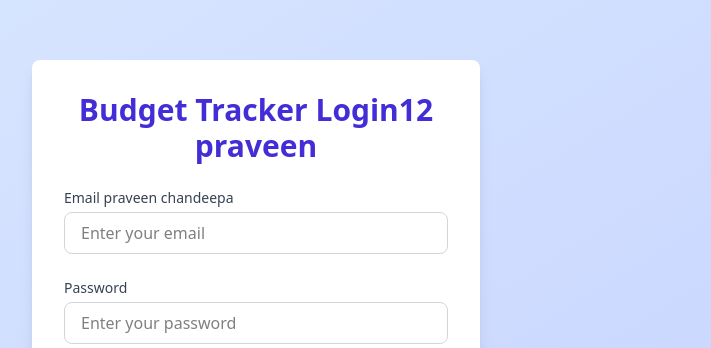
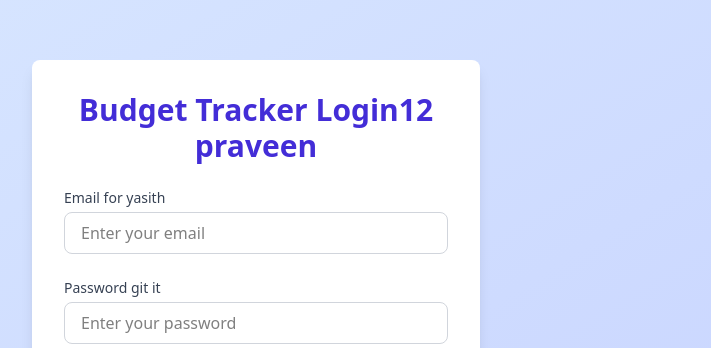
Before and after one commit to praveentecsl/budget-tracker, a React (Vite) app in the folder frontend/: page / in a window 1280 px wide. Shown: the part 150-498 px from the top of the page, without its empty margins (384-1095 px from the left). Built offline with nearby package versions, Linux system fonts and the light colour scheme.

Commit message:
test the docker compose up

```diff
--- a/frontend/src/App.jsx
+++ b/frontend/src/App.jsx
@@ -31,7 +31,7 @@
         <h1 className="text-3xl font-bold text-center text-indigo-700 mb-6">Budget Tracker Login12 praveen</h1>
         <form onSubmit={handleSubmit} className="flex flex-col gap-6">
           <div>
-            <label htmlFor="email" className="block text-sm font-medium text-gray-700 mb-1">Email praveen chandeepa</label>
+            <label htmlFor="email" className="block text-sm font-medium text-gray-700 mb-1">Email for yasith</label>
             <input
               id="email"
               type="email"
@@ -43,7 +43,7 @@
             />
           </div>
           <div>
-            <label htmlFor="password" className="block text-sm font-medium text-gray-700 mb-1">Password</label>
+            <label htmlFor="password" className="block text-sm font-medium text-gray-700 mb-1">Password git it</label>
             <input
               id="password"
               type="password"
```
